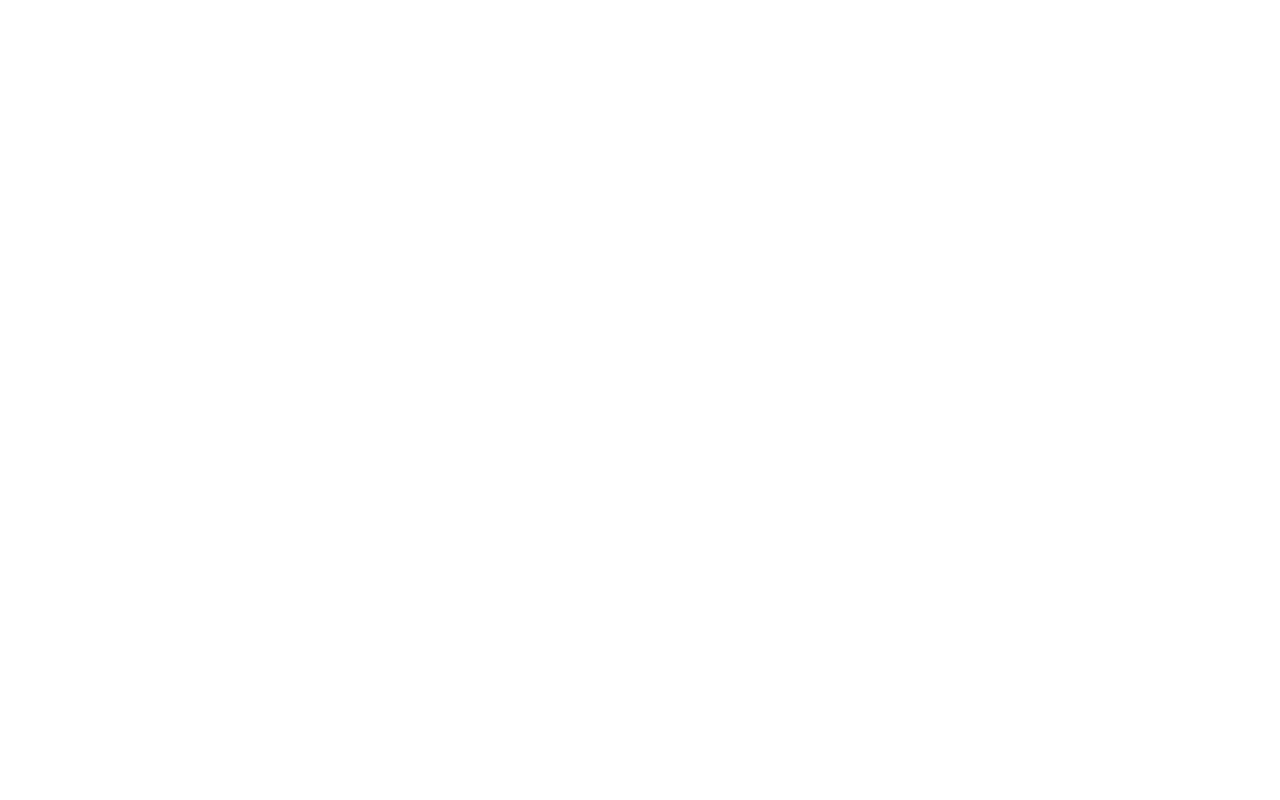
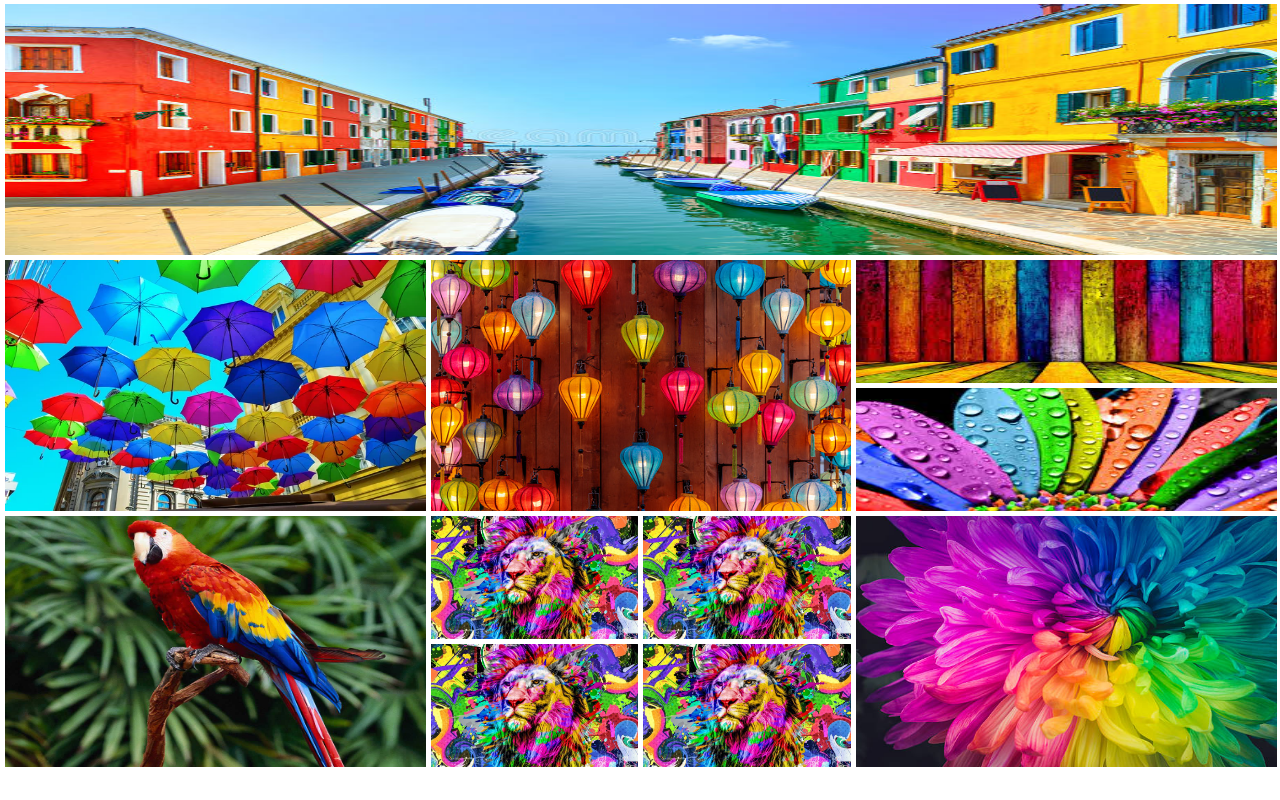
Before and after one commit to mobasshir57/responsive-layout-practice, a plain HTML site: page gallery.html in a window 1280 px wide. Drawn offline with Linux system fonts and the light colour scheme.

Commit message:
gallery page done

```diff
--- a/gallery.html
+++ b/gallery.html
@@ -1,11 +1,93 @@
 <!DOCTYPE html>
 <html lang="en">
+
 <head>
     <meta charset="UTF-8">
     <meta name="viewport" content="width=device-width, initial-scale=1.0">
     <title>Gallery</title>
+    <style>
+        *{
+            margin: 1px;
+        }
+        .container{
+            display: grid;
+            gap: 3px;
+            grid-template-columns: repeat(6, 1fr);
+            grid-template-rows: repeat(6, 125px);
+        }
+        img{
+            width: 100%;
+            height: 100%;
+        }
+        .big-container{
+            grid-column: span 6;
+            grid-row: span 2;
+        }
+        .mid-container{
+            grid-column: span 2;
+            grid-row: span 2;
+        }
+        .wid-container{
+            grid-column: span 2;
+            grid-row: span 1;
+        }
+        .small{
+            grid-column: span 1;
+            grid-row: span 1;
+        }
+        @media screen and (max-width:576px) {
+            .container{
+                display: grid;
+                grid-template-columns: repeat(2, 1fr);
+            }
+            .big-container,
+            .mid-container,
+            .wid-container,
+            .small{
+                grid-row: span 1;
+                grid-column: span 1;
+            }
+        }
+    </style>
 </head>
+
 <body>
+    <div class="container">
+        <div class="big-container">
+            <img src="images/A.jpg" alt="">
+        </div>
+        <div class="mid-container">
+            <img src="images/B.jpg" alt="">
+        </div>
+        <div class="mid-container">
+            <img src="images/C.jpg" alt="">
+        </div>
+        <div class="wid-container">
+            <img src="images/D.jpg" alt="">
+        </div>
+        <div class="wid-container">
+            <img src="images/E.jpg" alt="">
+        </div>
+        <div class="mid-container">
+            <img src="images/F.jpg" alt="">
+        </div>
+        <div class="small">
+            <img src="images/G.jpg" alt="">
+        </div>
+        <div class="small">
+            <img src="images/G.jpg" alt="">
+        </div>
 
+        <div class="mid-container">
+            <img src="images/I.jpg" alt="">
+        </div>
+        <div class="small">
+            <img src="images/G.jpg" alt="">
+        </div>
+         <div class="small">
+            <img src="images/G.jpg" alt="">
+        </div>
+    </div>
 </body>
+
 </html>
```
